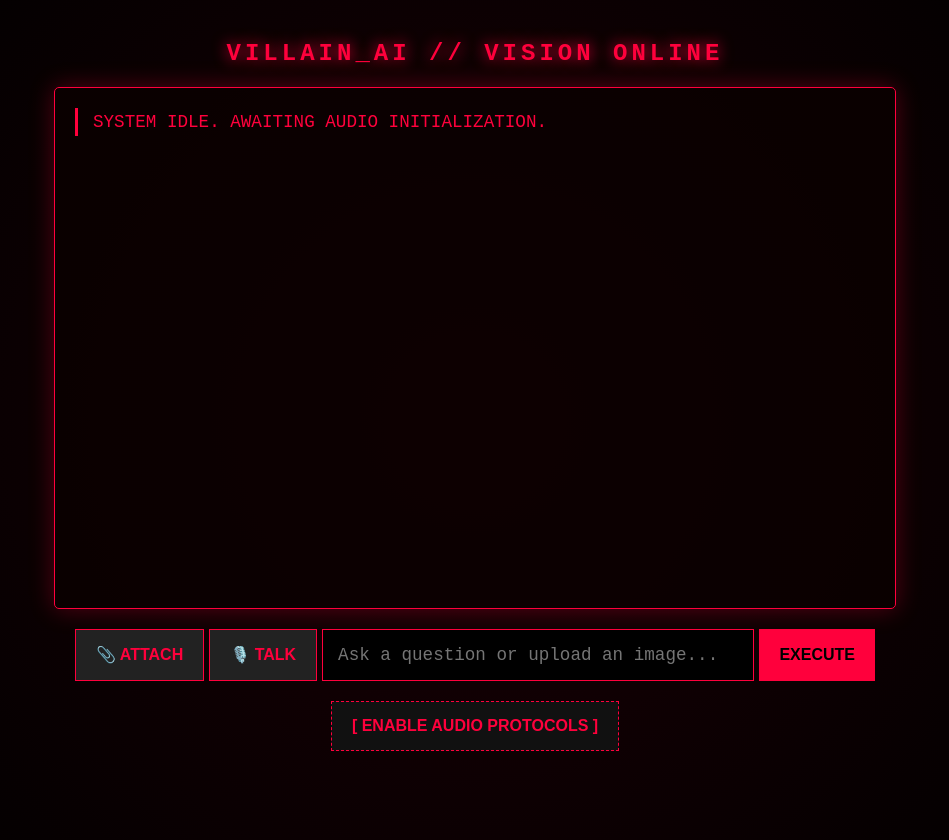
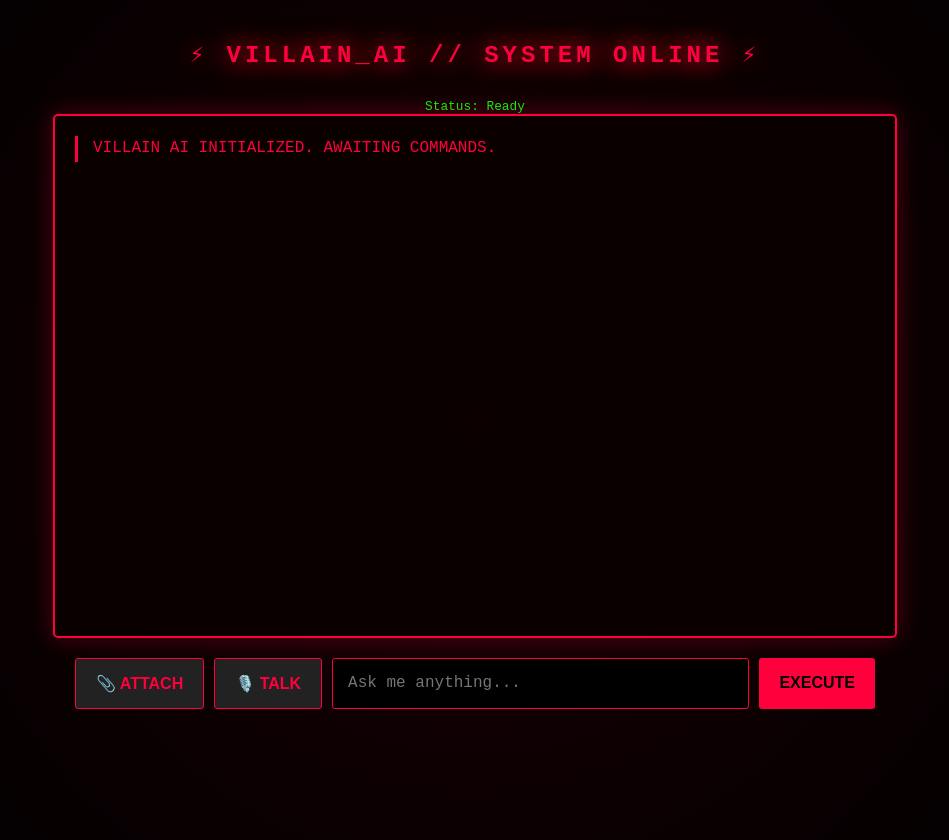
Before and after one commit to prabhatshukla0077-spec/villain-ai-core, a Flask app: page / in a window 1280 px wide. Shown: the whole page, without its empty margins (165-1114 px from the left). Run offline with Flask 3, Linux system fonts and the light colour scheme.

Commit message:
Update index.html

```diff
--- a/templates/index.html
+++ b/templates/index.html
@@ -6,71 +6,178 @@
     <title>VILLAIN AI MAINFRAME</title>
     <style>
         body {
-            background-color: #050505; color: #ff003c; font-family: 'Courier New', Courier, monospace;
-            margin: 0; padding: 20px; display: flex; flex-direction: column; align-items: center; height: 100vh;
+            background-color: #050505;
+            color: #ff003c;
+            font-family: 'Courier New', Courier, monospace;
+            margin: 0;
+            padding: 20px;
+            display: flex;
+            flex-direction: column;
+            align-items: center;
+            min-height: 100vh;
             background-image: radial-gradient(circle at center, #1a0005 0%, #000000 100%);
         }
-        h2 { text-shadow: 0 0 15px #ff003c; letter-spacing: 4px; font-weight: 900; }
+
+        h2 {
+            text-shadow: 0 0 15px #ff003c;
+            letter-spacing: 4px;
+            font-weight: 900;
+            margin-bottom: 20px;
+        }
+
         #chat-box {
-            width: 100%; max-width: 800px; height: 60%; border: 1px solid #ff003c; padding: 20px;
-            overflow-y: auto; background-color: rgba(10, 0, 0, 0.8); box-shadow: 0 0 25px rgba(255, 0, 60, 0.3); margin-bottom: 20px;
+            width: 100%;
+            max-width: 800px;
+            height: 60vh;
+            border: 2px solid #ff003c;
+            padding: 20px;
+            overflow-y: auto;
+            background-color: rgba(10, 0, 0, 0.9);
+            box-shadow: 0 0 25px rgba(255, 0, 60, 0.3);
+            margin-bottom: 20px;
             border-radius: 5px;
         }
-        .message { margin-bottom: 15px; line-height: 1.6; font-size: 1.1em; }
-        .user-msg { color: #ffffff; text-align: right; opacity: 0.8; }
-        .ai-msg { color: #ff003c; text-align: left; border-left: 3px solid #ff003c; padding-left: 15px;}
-        .input-area { width: 100%; max-width: 800px; display: flex; gap: 5px; flex-wrap: wrap; justify-content: center; }
+
+        .message {
+            margin-bottom: 15px;
+            line-height: 1.6;
+            font-size: 1em;
+        }
+
+        .user-msg {
+            color: #ffffff;
+            text-align: right;
+            opacity: 0.9;
+        }
+
+        .ai-msg {
+            color: #ff003c;
+            text-align: left;
+            border-left: 3px solid #ff003c;
+            padding-left: 15px;
+        }
+
+        .input-area {
+            width: 100%;
+            max-width: 800px;
+            display: flex;
+            gap: 10px;
+            flex-wrap: wrap;
+            justify-content: center;
+        }
+
         input[type="text"] {
-            flex-grow: 1; padding: 15px; background: #000; border: 1px solid #ff003c;
-            color: #fff; font-family: inherit; font-size: 1.1em; outline: none; min-width: 250px;
+            flex-grow: 1;
+            padding: 15px;
+            background: #000;
+            border: 1px solid #ff003c;
+            color: #fff;
+            font-family: inherit;
+            font-size: 1em;
+            outline: none;
+            min-width: 250px;
+            border-radius: 3px;
         }
+
+        input[type="text"]:focus {
+            box-shadow: 0 0 10px #ff003c;
+        }
+
         button {
-            padding: 15px 20px; background: #ff003c; color: #000; border: none; cursor: pointer;
-            font-weight: 900; transition: 0.3s; font-size: 1em;
+            padding: 15px 20px;
+            background: #ff003c;
+            color: #000;
+            border: none;
+            cursor: pointer;
+            font-weight: 900;
+            transition: 0.3s;
+            font-size: 1em;
+            border-radius: 3px;
         }
-        button:hover { background: #fff; box-shadow: 0 0 20px #ff003c; color: #ff003c; }
-        #mic-btn, #attach-btn { background: #222; color: #ff003c; border: 1px solid #ff003c; }
-        #mic-btn.recording { background: #ff003c; color: #000; animation: pulse 1s infinite; }
-        .glitch-text { animation: glitch 2s linear infinite; }
-        @keyframes pulse { 0% { transform: scale(1); } 50% { transform: scale(1.05); } 100% { transform: scale(1); } }
+
+        button:hover {
+            background: #fff;
+            box-shadow: 0 0 20px #ff003c;
+            color: #ff003c;
+            transform: scale(1.05);
+        }
+
+        #mic-btn, #attach-btn {
+            background: #222;
+            color: #ff003c;
+            border: 1px solid #ff003c;
+        }
+
+        #mic-btn:hover, #attach-btn:hover {
+            background: #ff003c;
+            color: #000;
+        }
+
+        #mic-btn.recording {
+            background: #ff003c;
+            color: #000;
+            animation: pulse 1s infinite;
+        }
+
+        .glitch-text {
+            animation: glitch 2s linear infinite;
+        }
+
+        .status-indicator {
+            font-size: 0.8em;
+            margin-top: 10px;
+            color: #00ff00;
+            text-align: center;
+        }
+
+        @keyframes pulse {
+            0% { transform: scale(1); }
+            50% { transform: scale(1.05); }
+            100% { transform: scale(1); }
+        }
+
+        @keyframes glitch {
+            0%, 100% { text-shadow: 0 0 15px #ff003c; }
+            50% { text-shadow: 0 0 30px #ff003c, 0 0 50px #ff003c; }
+        }
     </style>
 </head>
 <body>
 
-    <h2 class="glitch-text">VILLAIN_AI // VISION ONLINE</h2>
+    <h2 class="glitch-text">⚡ VILLAIN_AI // SYSTEM ONLINE ⚡</h2>
+
+    <div class="status-indicator" id="status">Status: Ready</div>
 
     <div id="chat-box">
-        <div class="message ai-msg" id="intro-msg">SYSTEM IDLE. AWAITING AUDIO INITIALIZATION.</div>
+        <div class="message ai-msg">VILLAIN AI INITIALIZED. AWAITING COMMANDS.</div>
     </div>
 
     <div class="input-area">
         <input type="file" id="file-upload" style="display: none;" onchange="handleFileUpload(event)">
 
-        <button id="attach-btn" onclick="document.getElementById('file-upload').click()">📎 ATTACH</button>
+        <button id="attach-btn" onclick="document.getElementById('file-upload').click();">📎 ATTACH</button>
         <button id="mic-btn" onclick="startDictation()">🎙️ TALK</button>
-        <input type="text" id="user-input" placeholder="Ask a question or upload an image..." onkeypress="handleKeyPress(event)">
+        <input type="text" id="user-input" placeholder="Ask me anything..." onkeypress="handleKeyPress(event)">
         <button onclick="sendMessage()">EXECUTE</button>
-    </div>
-
-    <div style="margin-top: 20px;">
-        <button onclick="wakeUp()" style="background: #111; color: #ff003c; border: 1px dashed #ff003c;">[ ENABLE AUDIO PROTOCOLS ]</button>
     </div>
 
     <script>
         const chatBox = document.getElementById('chat-box');
         const userInput = document.getElementById('user-input');
         const micBtn = document.getElementById('mic-btn');
+        const statusDiv = document.getElementById('status');
         let voiceSynthesizer = window.speechSynthesis;
 
         let fileData = null;
         let fileType = null;
 
-        function wakeUp() {
-            document.getElementById('intro-msg').innerText = "AUDIO PROTOCOLS ACTIVE. I CAN NOW SEE AND HEAR.";
-            speakText("Audio and visual protocols active. I am listening, human.");
+        function updateStatus(message) {
+            statusDiv.textContent = `Status: ${message}`;
         }
 
-        function handleKeyPress(e) { if (e.key === 'Enter') sendMessage(); }
+        function handleKeyPress(e) {
+            if (e.key === 'Enter') sendMessage();
+        }
 
         // --- FILE ATTACHMENT LOGIC ---
         function handleFileUpload(event) {
@@ -82,12 +189,20 @@
             const reader = new FileReader();
             if (file.type.startsWith('image/')) {
                 reader.readAsDataURL(file);
-                reader.onload = () => { fileData = reader.result; fileType = 'image'; };
+                reader.onload = () => {
+                    fileData = reader.result;
+                    fileType = 'image';
+                    updateStatus('Image attached');
+                };
             } else if (file.type === 'text/plain' || file.name.endsWith('.txt')) {
                 reader.readAsText(file);
-                reader.onload = () => { fileData = reader.result; fileType = 'text'; };
+                reader.onload = () => {
+                    fileData = reader.result;
+                    fileType = 'text';
+                    updateStatus('Text attached');
+                };
             } else {
-                addMessage('Unsupported format. Use Images (.png, .jpg) or Text (.txt).', 'ai-msg');
+                addMessage('ERROR: Unsupported format. Use Images (.png, .jpg) or Text (.txt).', 'ai-msg');
             }
         }
 
@@ -100,7 +215,8 @@
                 recognition.lang = "en-US";
 
                 micBtn.classList.add('recording');
-                micBtn.innerText = "LISTENING...";
+                micBtn.innerText = "🎤 LISTENING...";
+                updateStatus('Recording...');
 
                 recognition.start();
 
@@ -109,30 +225,32 @@
                     recognition.stop();
                     micBtn.classList.remove('recording');
                     micBtn.innerText = "🎙️ TALK";
+                    updateStatus('Ready');
                 };
 
                 recognition.onerror = function(e) {
                     recognition.stop();
                     micBtn.classList.remove('recording');
                     micBtn.innerText = "🎙️ TALK";
+                    updateStatus('Mic error');
                 }
             } else {
-                alert("Voice interface incompatible with your browser.");
+                alert("Voice interface not supported in your browser. Use Chrome, Edge, or Safari.");
             }
         }
 
         // --- SEND COMMAND ---
         async function sendMessage() {
             const text = userInput.value.trim();
-            if (!text && !fileData) return; // Don't send if empty
+            if (!text && !fileData) return;
 
             if (text) addMessage(text, 'user-msg');
             userInput.value = '';
 
+            updateStatus('Processing...');
             const loadingId = 'loading-' + Date.now();
-            addMessage('Analyzing data...', 'ai-msg', loadingId);
+            addMessage('ANALYZING DATA...', 'ai-msg', loadingId);
 
-            // Store data to send, then wipe variables for next time
             const payload = { message: text, file_data: fileData, file_type: fileType };
             fileData = null;
             fileType = null;
@@ -149,10 +267,13 @@
                 document.getElementById(loadingId).remove();
                 addMessage(data.response, 'ai-msg');
                 speakText(data.response);
+                updateStatus('Ready');
 
             } catch (error) {
                 document.getElementById(loadingId).remove();
-                addMessage('Critical network failure.', 'ai-msg');
+                addMessage('NETWORK ERROR: Failed to connect to backend. Check console for details.', 'ai-msg');
+                updateStatus('Error');
+                console.error('Fetch error:', error);
             }
         }
 
@@ -166,16 +287,18 @@
         }
 
         function speakText(text) {
+            if (!('speechSynthesis' in window)) return;
+
             voiceSynthesizer.cancel();
             const utterance = new SpeechSynthesisUtterance(text);
-            const voices = voiceSynthesizer.getVoices();
-            const villainVoice = voices.find(v => v.name.includes('Google UK English Male') || v.lang === 'en-GB');
-            if (villainVoice) utterance.voice = villainVoice;
             utterance.pitch = 0.5;
             utterance.rate = 0.9;
             voiceSynthesizer.speak(utterance);
         }
-        voiceSynthesizer.onvoiceschanged = function() { voiceSynthesizer.getVoices(); };
+
+        window.addEventListener('load', function() {
+            updateStatus('Ready');
+        });
     </script>
 </body>
 </html>
```
